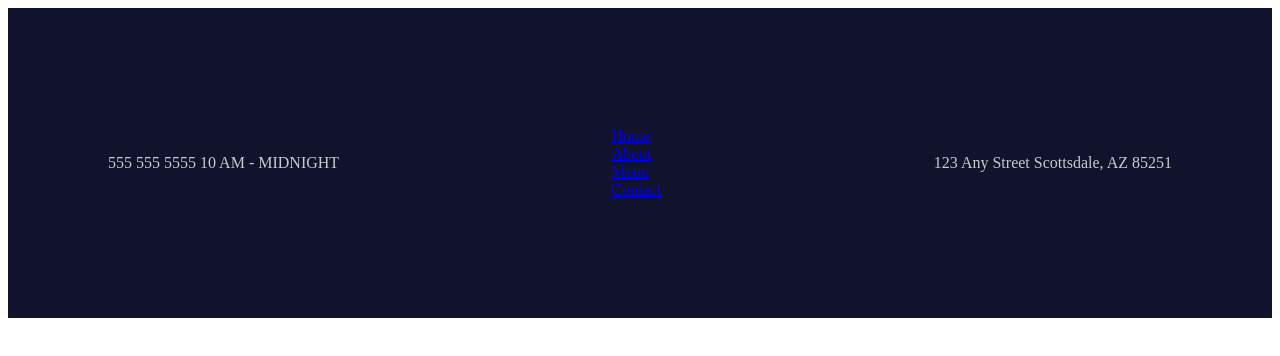
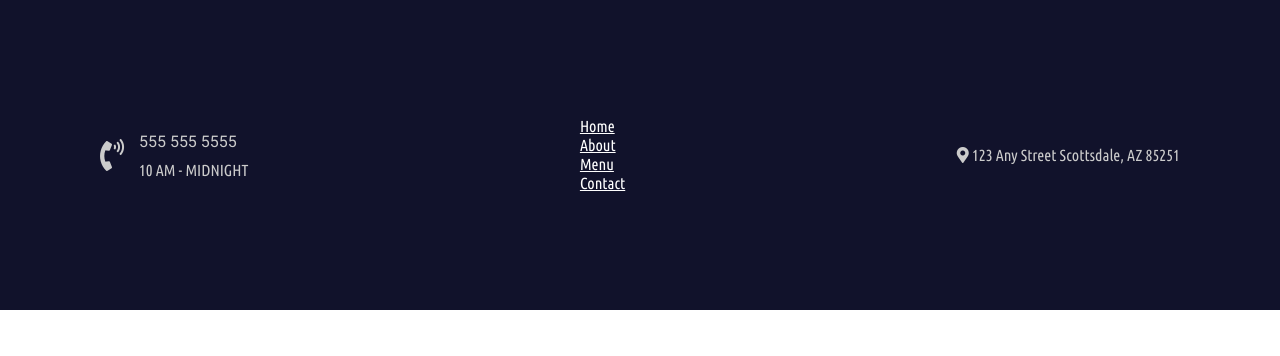
Before and after one commit to itodddev/codefries, a plain HTML site: page index.html in a window 1280 px wide. Drawn offline with Linux system fonts and the light colour scheme.

Commit message:
Add google fonts

```diff
--- a/index.html
+++ b/index.html
@@ -4,12 +4,32 @@
     <meta charset="UTF-8" />
     <meta name="viewport" content="width=device-width, initial-scale=1.0" />
     <title>Homepage</title>
+    <link
+      href="https://fonts.googleapis.com/css2?family=Roboto&family=Ubuntu+Condensed&display=swap"
+      rel="stylesheet"
+    />
+    <link
+      rel="stylesheet"
+      href="https://use.fontawesome.com/releases/v5.7.1/css/all.css"
+      integrity="sha384-fnmOCqbTlWIlj8LyTjo7mOUStjsKC4pOpQbqyi7RrhN7udi9RwhKkMHpvLbHG9Sr"
+      crossorigin="anonymous"
+    />
     <link rel="stylesheet" href="styles.css" />
   </head>
   <body>
     <div class="navigation-wrapper">
-      <div class="contact-hours-wrapper">
-        555 555 5555 10 AM - MIDNIGHT
+      <div class="left-column">
+        <div class="icon">
+          <i class="fas fa-phone-volume"></i>
+        </div>
+        <div class="contact-hours-wrapper">
+          <div class="phone">
+            555 555 5555
+          </div>
+          <div class="hours">
+            10 AM - MIDNIGHT
+          </div>
+        </div>
       </div>
       <!-- Link Wrapper -->
       <div>
@@ -27,6 +47,7 @@
         </div>
       </div>
       <div class="address-wrapper">
+        <i class="fas fa-map-marker-alt"></i>
         123 Any Street Scottsdale, AZ 85251
       </div>
     </div>
--- a/styles.css
+++ b/styles.css
@@ -1,3 +1,9 @@
+/* Common Styles */
+body {
+    margin     : 0;
+    font-family: 'Roboto', sans-serif;
+}
+
 /* Common Nav Styles */
 
 .navigation-wrapper {
@@ -10,3 +16,37 @@
     align-items     : center;
     padding         : 60px 100px;
 }
+
+.left-column {
+    display    : flex;
+    align-items: center;
+}
+
+.icon {
+    margin-right: 15px;
+}
+
+.icon i {
+    font-size: 2em;
+}
+
+.left-column>.contact-hours-wrapper {
+    display              : grid;
+    grid-template-columns: 1fr;
+    grid-gap             : 10px;
+}
+
+.contact-hours-wrapper>.hours {
+    font-family: 'Ubuntu Condensed', sans-serif;
+}
+
+.nav-link a {
+    font-family: 'Ubuntu Condensed',
+        sans-serif;
+    color: white;
+}
+
+.address-wrapper {
+    font-family: 'Ubuntu Condensed',
+        sans-serif;
+}
```
